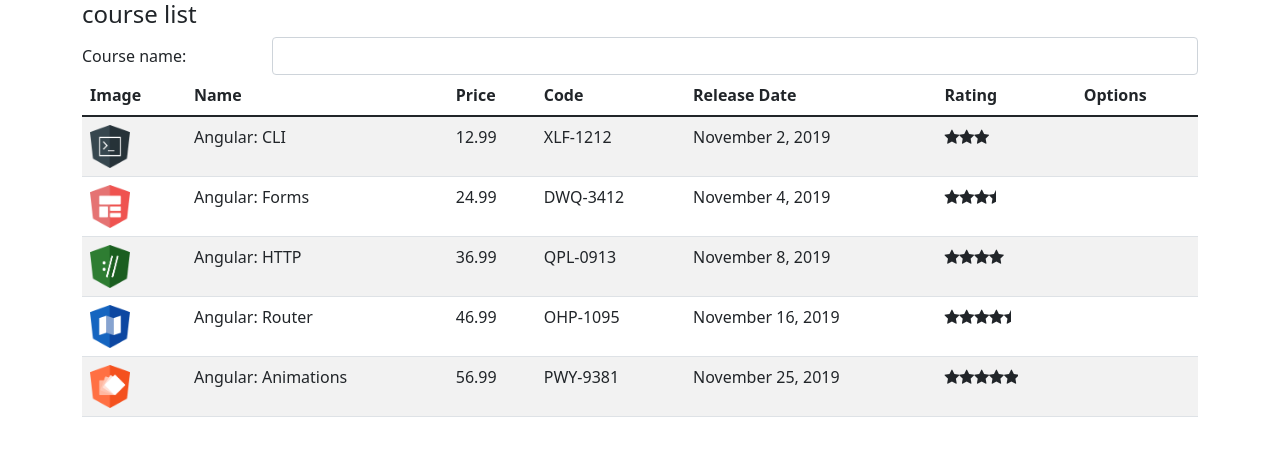
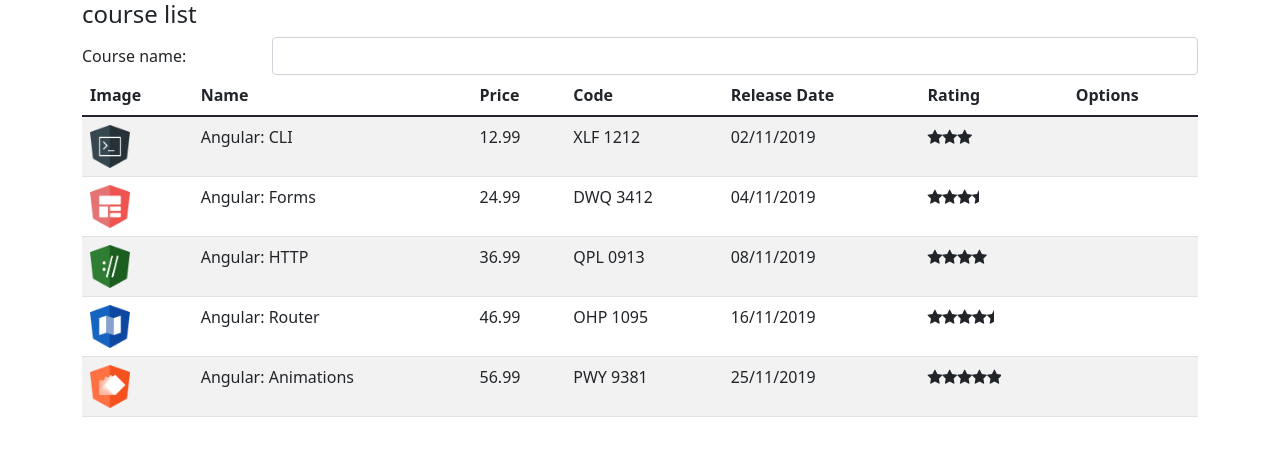
Before and after one commit to Sousa83/philips-fullstack-bootcamp, an Angular app in the folder angular/course-manager/: page / in a window 1280 px wide. Shown: the top 456 px of the page. Built offline with nearby package versions, Linux system fonts and the light colour scheme.

Commit message:
angular-introduction: working with pipes

```diff
--- a/angular/course-manager/src/app/app.module.ts
+++ b/angular/course-manager/src/app/app.module.ts
@@ -5,10 +5,11 @@
 import { AppComponent } from './app.component';
 import { StarComponent } from './star/star.component';
 import { CourseListComponent } from './coursers/course-list.component';
+import { ReplacePipe } from './pipes/replace.pipe';
 
 @NgModule({
-  // declarations é por onde importamos componentes num módulo
-  declarations: [AppComponent, CourseListComponent, StarComponent],
+  // declarations é por onde importamos componentes, pipes, etc num módulo
+  declarations: [AppComponent, CourseListComponent, StarComponent, ReplacePipe],
   imports: [FormsModule, BrowserModule],
   providers: [],
   bootstrap: [AppComponent],
--- a/angular/course-manager/src/app/coursers/course-list.component.html
+++ b/angular/course-manager/src/app/coursers/course-list.component.html
@@ -28,8 +28,8 @@
       </td>
       <td>{{ course.name }}</td>
       <td>{{ course.price }}</td>
-      <td>{{ course.code }}</td>
-      <td>{{ course.releaseDate }}</td>
+      <td>{{ course.code | uppercase | replace: "-":" " }}</td>
+      <td>{{ course.releaseDate | date: "dd/MM/yyyy" }}</td>
       <td>
         <app-star [rating]="course.rating"></app-star>
       </td>
--- /dev/null
+++ b/angular/course-manager/src/app/pipes/replace.pipe.ts
@@ -0,0 +1,12 @@
+import { Pipe, PipeTransform } from '@angular/core';
+
+// A criação de pipes precisa desse decorator e
+// também de ser importado no módulo para utilização
+@Pipe({
+  name: 'replace',
+})
+export class ReplacePipe implements PipeTransform {
+  transform(value: string, char: string, replaceFor: string) {
+    return value.replace(char, replaceFor);
+  }
+}
```
